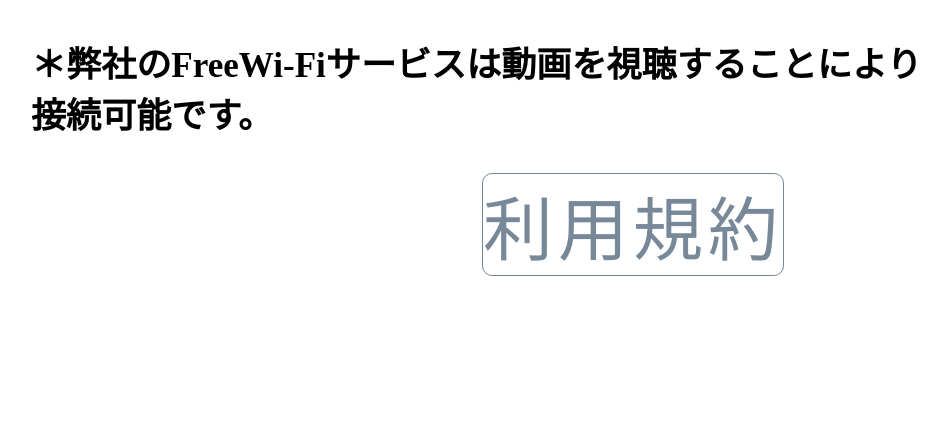
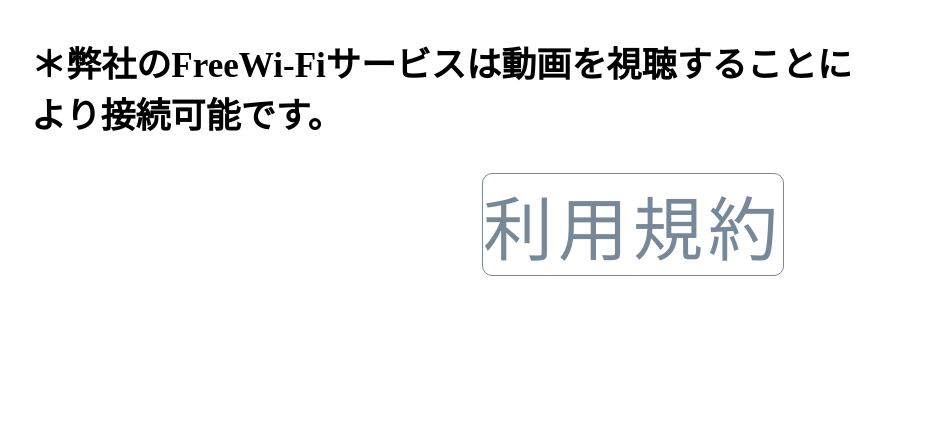
Before and after one commit to sawadiii0219/asik, a plain HTML site: page index.html in a window 1280 px wide. Shown: the part 236-677 px from the top of the page, without its empty margins (7-954 px from the left). Drawn offline with Linux system fonts and the light colour scheme.

Commit message:
Update index.html

```diff
--- a/index.html
+++ b/index.html
@@ -11,7 +11,7 @@
       <img src="asik-logo.001.png">
     </div>
     <div class="sentense">
-      <h3>＊弊社のFreeWi-Fiサービスは動画を視聴することにより<br>接続可能です。</h3>
+      <h3>＊弊社のFreeWi-Fiサービスは動画を視聴することに<br>より接続可能です。</h3>
     </div>
     <div class="row">
     <div class="large-12 columns">
```
